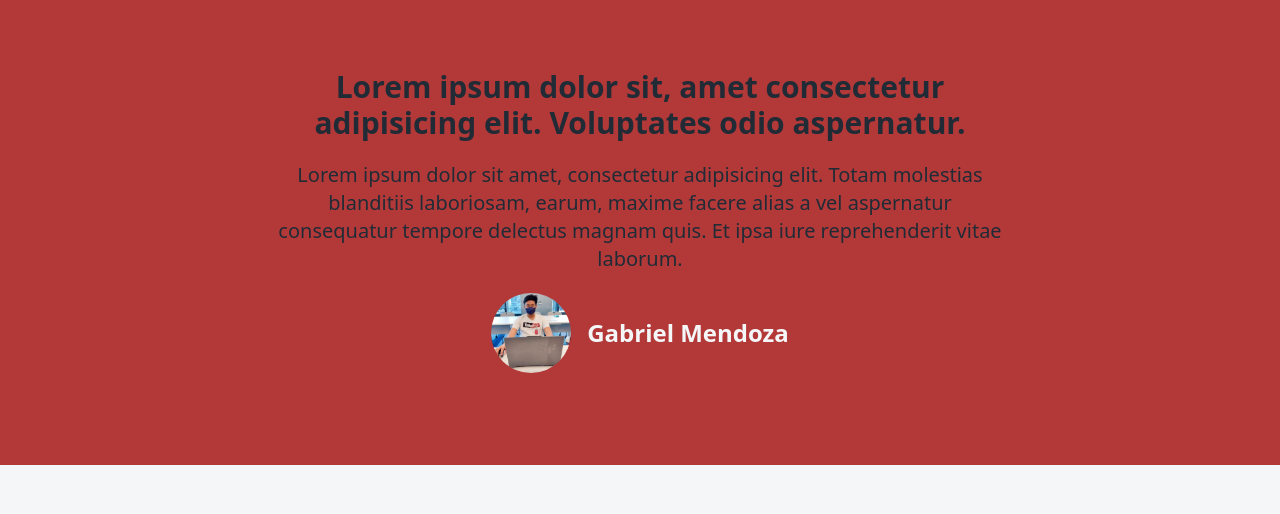
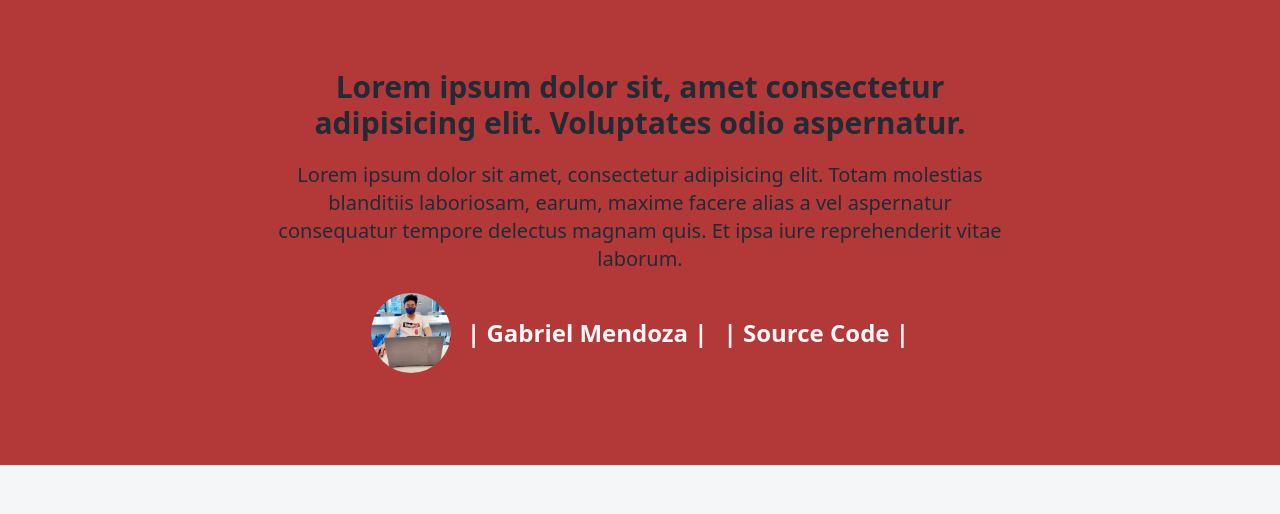
Before and after one commit to GabTheGreat25/Final-Project-ITOS322-T, a website: page index.html in a window 1280 px wide. Shown: the part 84-598 px from the top of the page. Drawn offline with Linux system fonts and the light colour scheme.

Commit message:
Add source code

```diff
--- a/index.html
+++ b/index.html
@@ -80,7 +80,14 @@
               <span
                 class="hover:text-neutral-primary text-neutral-50 font-semibold"
                 id="pic-adjustment"
-                >Gabriel Mendoza</span
+                >| Gabriel Mendoza |</span
+              >
+            </a>
+            <a href="https://github.com/GabTheGreat25/Final-Project-ITOS322-T">
+              <span
+                class="hover:text-neutral-primary text-neutral-50 font-semibold"
+                id="pic-adjustment"
+                >| Source Code |</span
               >
             </a>
           </p>
```
